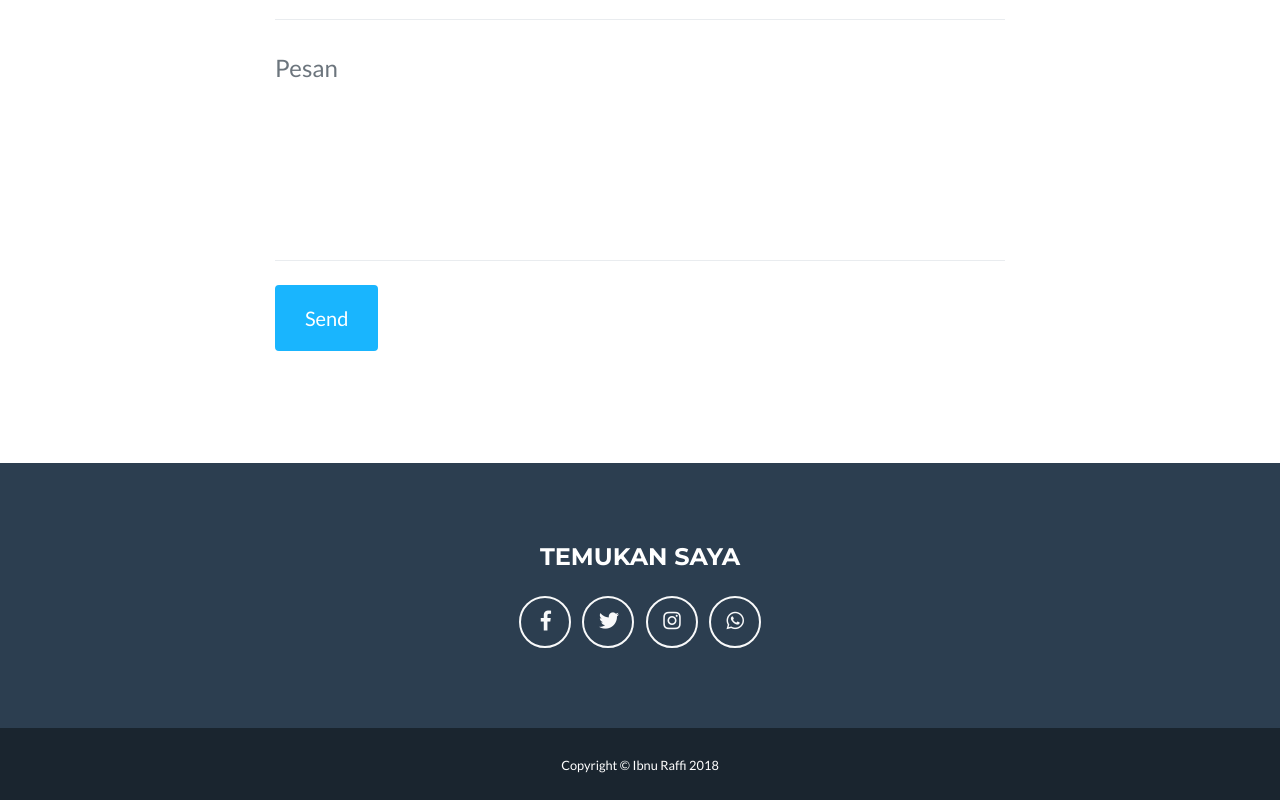
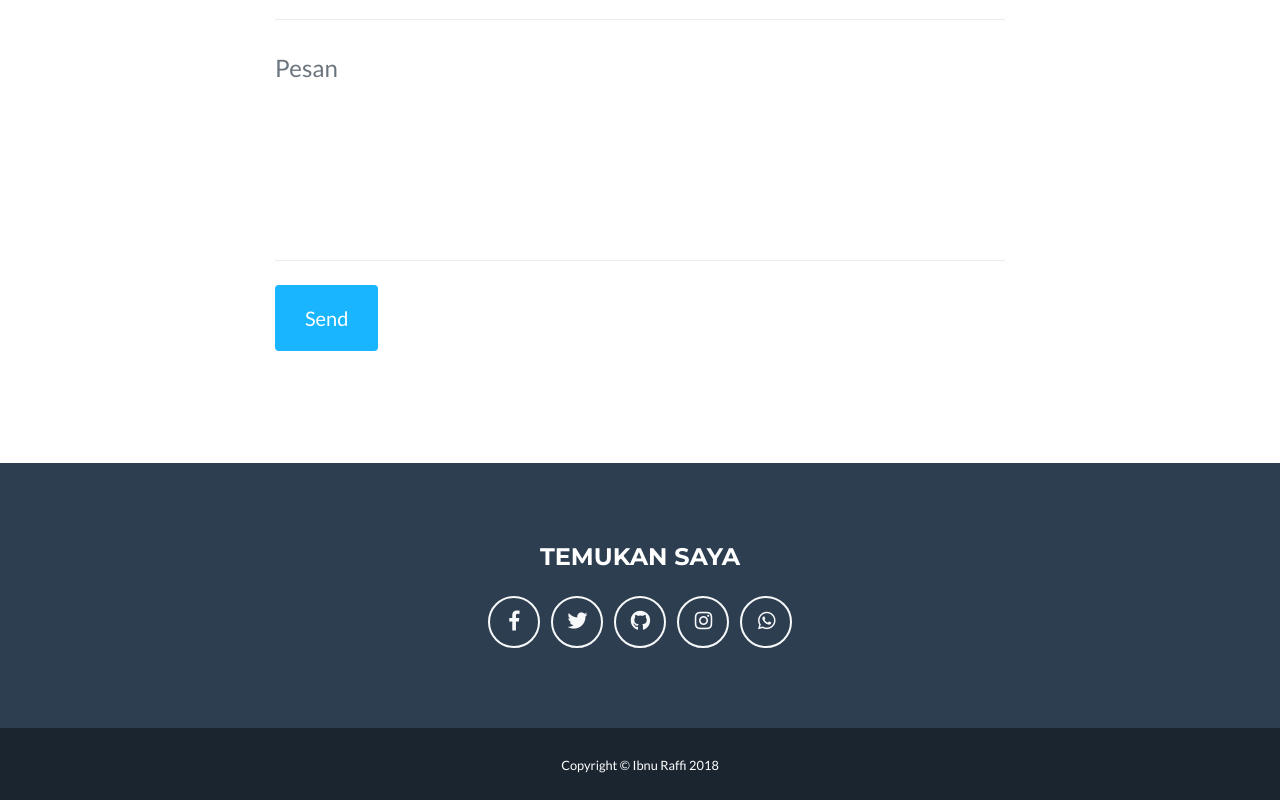
Before and after one commit to BnewVanZuarez/BnewVanZuarez.github.io, a plain HTML site: page index.html in a window 1280 px wide. Shown: the part 3326-4126 px from the top of the page. Drawn offline with Linux system fonts and the light colour scheme.

Commit message:
Update Sosmed

```diff
--- a/index.html
+++ b/index.html
@@ -317,6 +317,11 @@
               <li class="list-inline-item">
                 <a class="btn btn-outline-light btn-social text-center rounded-circle" href="https://twitter.com/eivan_raffy/">
                   <i class="fab fa-fw fa-twitter"></i>
+                </a>
+              </li>
+              <li class="list-inline-item">
+                <a class="btn btn-outline-light btn-social text-center rounded-circle" href="https://github.com/BnewVanZuarez/">
+                  <i class="fab fa-fw fa-github"></i>
                 </a>
               </li>
               <li class="list-inline-item">
```
